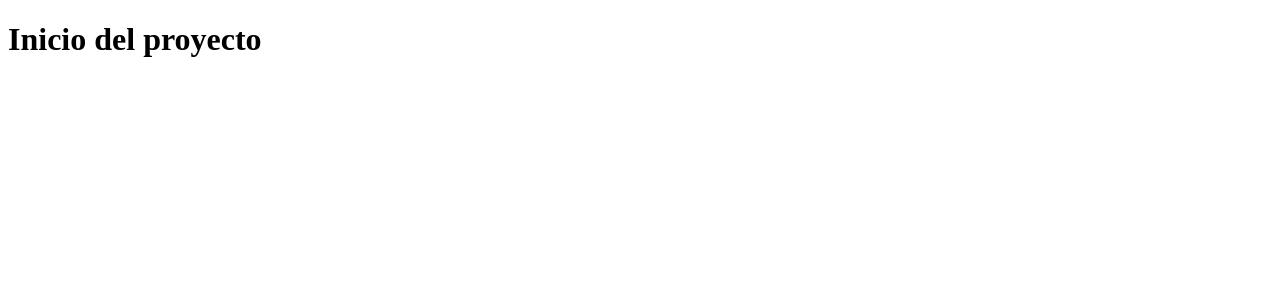
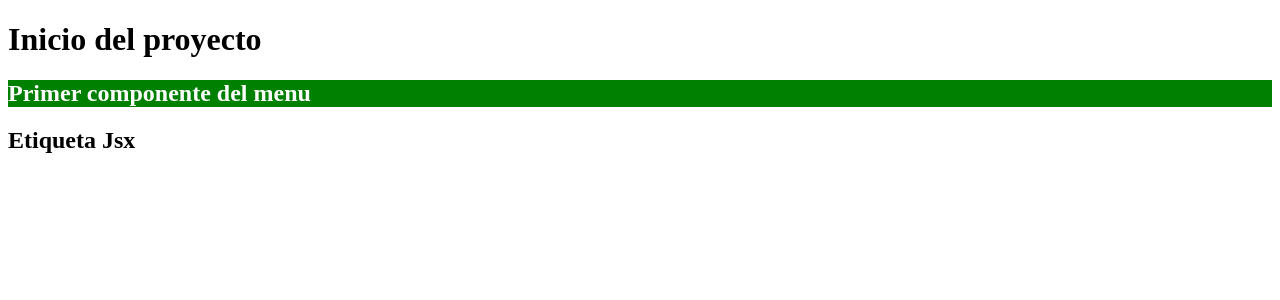
Before and after one commit to DanielGuzmanV/React-Js-Fundamentos, a React (Vite) app: page / in a window 1280 px wide. Shown: the top 300 px of the page. Built offline with nearby package versions, Linux system fonts and the light colour scheme.

Commit message:
creamos el primer componente mas su estilo

```diff
--- a/src/App.jsx
+++ b/src/App.jsx
@@ -1,9 +1,12 @@
-import './App.css'
+import Menu from "./components/Menu"
+
 
 function App() {
   return (
     <div>
       <h1>Inicio del proyecto</h1>
+      <Menu/>
+      <h2>Etiqueta Jsx</h2>
     </div>
 
   )
--- /dev/null
+++ b/src/components/Menu.css
@@ -0,0 +1,6 @@
+#menu {
+  h2 {
+    background-color: green;
+    color: white;
+  }
+}
--- /dev/null
+++ b/src/components/Menu.jsx
@@ -0,0 +1,11 @@
+import './Menu.css';
+
+function Menu() {
+  return (
+    <div id='menu'>
+      <h2>Primer componente del menu</h2>
+    </div>
+  )
+}
+
+export default Menu;
```
